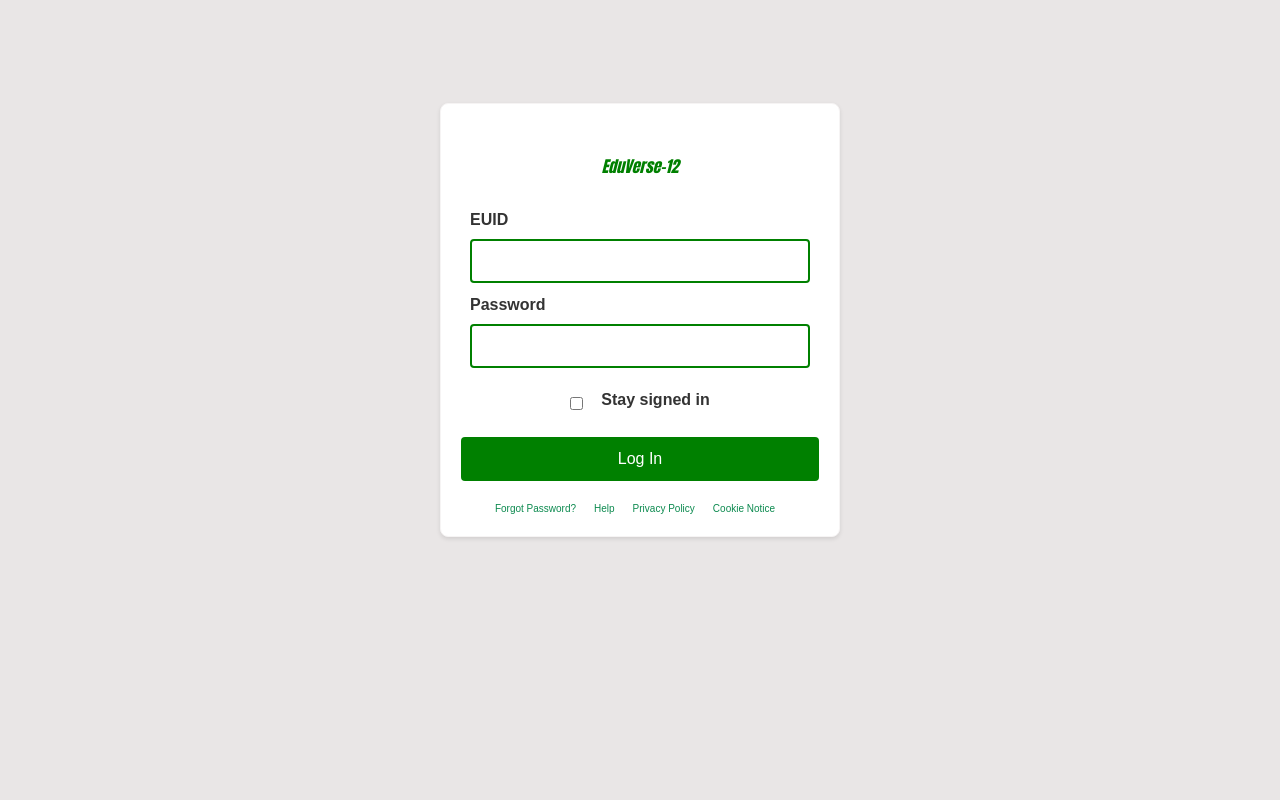
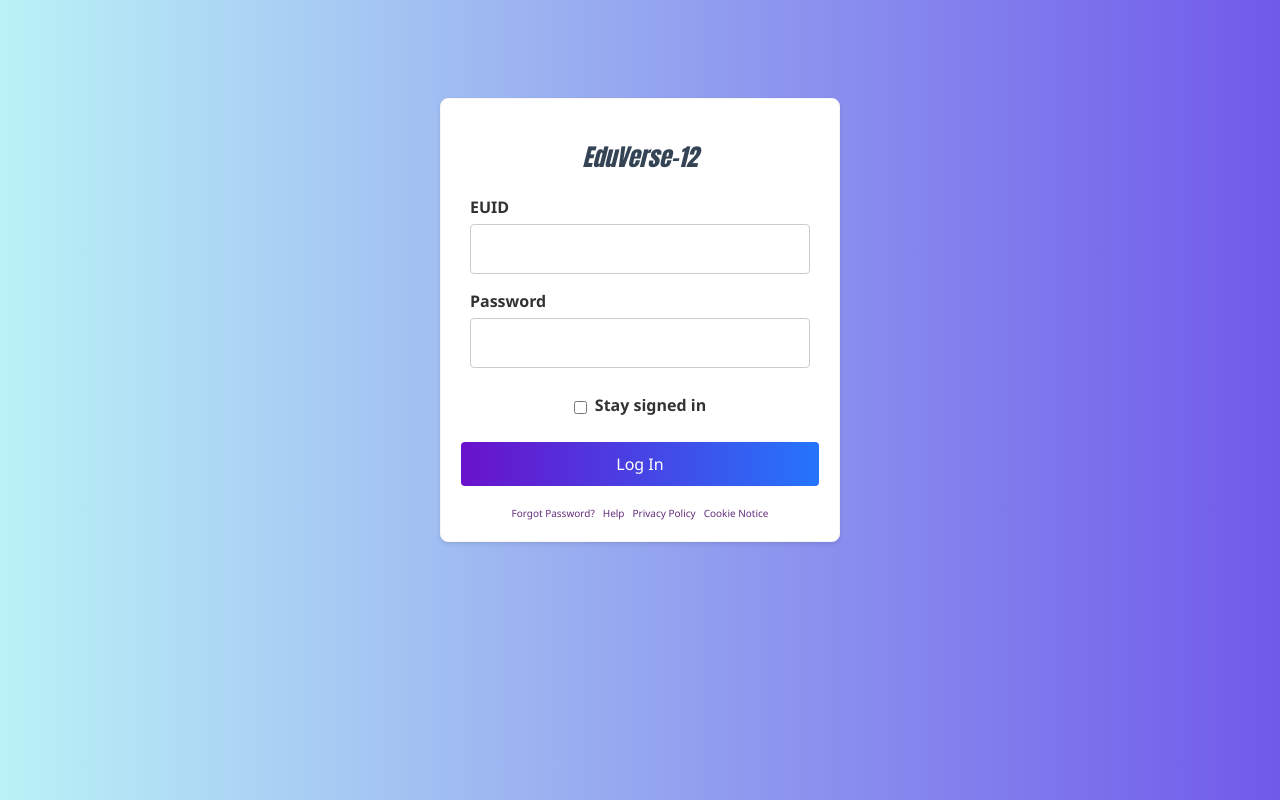
Before and after one commit to The-Twelfth-Force/EduVerse-12, a Next.js app in the folder frontend/: page / in a window 1280 px wide. Built offline with nearby package versions, Linux system fonts and the light colour scheme.

Commit message:
Login Form completed

```diff
--- a/frontend/src/app/globals.css
+++ b/frontend/src/app/globals.css
@@ -3,19 +3,28 @@
 @tailwind utilities;
 
 :root {
-  --background: #e9e6e6;
-  --foreground: #171717;
+  --background-start: #baf2f6; /* Lighter start color for the gradient */
+  --background-end: #705aea;   /* Lighter end color for the gradient */
+  --foreground: #171717;       /* Foreground color remains the same for good contrast */
 }
 
 @media (prefers-color-scheme: dark) {
   :root {
-    --background: #0a0a0a;
-    --foreground: #ededed;
+    --background-start: #434343; /* Dark gradient start for dark mode */
+    --background-end: #636363;   /* Dark gradient end for dark mode */
+    --foreground: #ededed;       /* Lighter text for dark mode */
   }
 }
 
 body {
   color: var(--foreground);
-  background: var(--background);
-  font-family: Arial, Helvetica, sans-serif;
+  background: linear-gradient(to right, var(--background-start), var(--background-end));
+  font-family: 'Segoe UI', Tahoma, Geneva, Verdana, sans-serif; /* Example font */
+  padding: 0;
+  margin: 0;
+  width: 100%;
+  height: 100vh; /* Full viewport height */
+  display: flex;
+  align-items: center; /* Center content vertically */
+  justify-content: center; /* Center content horizontally */
 }
--- a/frontend/src/app/page.tsx
+++ b/frontend/src/app/page.tsx
@@ -4,6 +4,7 @@ export default function Home() {
   return (
     <div style={{ padding: '20px', textAlign: 'center' }}>
       <SignInForm />
+
     </div>
   );
 }
--- a/frontend/src/components/SignInForm.module.css
+++ b/frontend/src/components/SignInForm.module.css
@@ -1,43 +1,44 @@
+/* General container settings to center and style the form */
 .container {
     width: 100%;
     max-width: 400px;
     padding: 20px;
-    background: #fff;
+    background: rgb(255, 255, 255); /* White background with opacity */
     border: 1px solid #f6f4f4;
     border-radius: 8px;
     box-shadow: 0 2px 4px rgba(0, 0, 0, 0.1);
     text-align: center;
-
-    position: absolute;  /* Positioning relative to the nearest positioned ancestor (instead of positioned relative to the viewport, like fixed) */
-    top: 40%;            /* Position the container at the halfway point of the screen */
-    left: 50%;           /* Centers the container horizontally */
-    transform: translate(-50%, -50%); /* Shifts the container back by half its width and height */
-    height: auto;        /* Height is determined by content size */
+    position: absolute;
+    top: 40%;
+    left: 50%;
+    transform: translate(-50%, -50%);
+    height: auto;
   }
 
-
+  /* Styling for the form title */
   .title {
-    color: green;
-    font-size: 25;
+    color: #344455; /* Changed from green to match gradient theme */
+    font-size: 24px; /* Adjusted for consistency */
+    font-family:Impact, Haettenschweiler, 'Arial Narrow Bold', sans-serif; /* More professional font choice */
     font-style: italic;
-    font-family:Impact, Haettenschweiler, 'Arial Narrow Bold', sans-serif;
-    font-stretch:extra-expanded;
-    margin-bottom: 30px;
-    margin-top: 30px;
-    font-stretch:extra-expanded;
+    margin-bottom: 20px; /* Reduced for aesthetic spacing */
+    margin-top: 20px;
   }
 
+  /* Container for the form elements */
   .formContainer {
     display: flex;
     flex-direction: column;
     align-items: center;
   }
 
+  /* Styling for individual form groups */
   .formGroup {
     width: 95%;
-    margin-bottom: 10px;
+    margin-bottom: 15px;
   }
 
+  /* Labels for inputs and checkboxes */
   .label, .checkboxLabel {
     display: block;
     margin-bottom: 5px;
@@ -46,37 +47,34 @@
     text-align: left;
   }
 
+  /* Input fields styling */
   .input, .checkbox {
     width: 100%;
-    padding: 8px;
-    margin-top: 2px;
-    border: 2px solid green;
+    padding: 12px;
+    border: 1px solid #ccc; /* Softer border color */
     border-radius: 4px;
     align-items: center;
   }
 
+  /* Focus styles for inputs */
   .input:focus, .checkbox:focus {
-    border-color: darkgreen;
     outline: none;
+    border-color: #6a11cb; /* Focus color without gradient to avoid visual issues */
   }
 
+  /* Styling for checkbox grouping */
   .checkboxGroup {
-    display: flex; /* Using flexbox for better alignment control */
-    align-items: flex-start; /* Vertically centers the checkbox with the label */
-    justify-content: flex-start; /* Aligns the checkbox and label at the start of the container */
+    display: flex;
+    align-items: center; /* Center aligning items */
+    justify-content: flex-start;
     margin-top: 10px;
   }
 
-  .checkbox {
-    margin-right: 10px;
-    align-self: center; /* Keeps some space between the checkbox and the label */
-  }
-
-
+  /* Button styling with gradient */
   .button {
     width: 100%;
     padding: 10px;
-    background-color: green;
+    background: linear-gradient(to right, #6a11cb 0%, #2575fc 100%);
     color: white;
     border: none;
     border-radius: 4px;
@@ -84,30 +82,30 @@
     margin-top: 20px;
   }
 
+  /* Hover effect for button */
   .button:hover {
-    background-color: darkgreen;
+    background: linear-gradient(to right, #2575fc 0%, #6a11cb 100%);
   }
 
+  /* Link section styling */
   .linkSection {
     text-align: center;
-    font-size: 10px; /* Smaller font size for links */
+    font-size: 10px;
     display: flex;
     flex-direction: row;
     flex-wrap: wrap;
     gap: 8px;
-    margin-top: 20px; /* Space above the links section */
-    justify-content: center; /* Centers the links horizontally */
-
+    margin-top: 20px;
+    justify-content: center;
   }
 
+  /* Link styling */
   .link {
-    color: #0c8a4f;
+    color: #622d7c;
     text-decoration: none;
-    margin-right: 10px; /* Space between links */
-    text-align: center;
   }
 
-
+  /* Hover effect for links */
   .link:hover {
     text-decoration: underline;
   }
--- a/frontend/src/components/SignInForm.tsx
+++ b/frontend/src/components/SignInForm.tsx
@@ -2,6 +2,7 @@
 
 import React, { useState } from 'react';
 import styles from './SignInForm.module.css';
+import Dashboard from '../pages/Dashboard';
 
 const SignInForm = () => {
   const [email, setEmail] = useState('');
```
Also changed, not shown: frontend/src/pages/Dashboard.module.css (added, +33 -0 lines), frontend/src/pages/Dashboard.tsx (added, +33 -0 lines).
